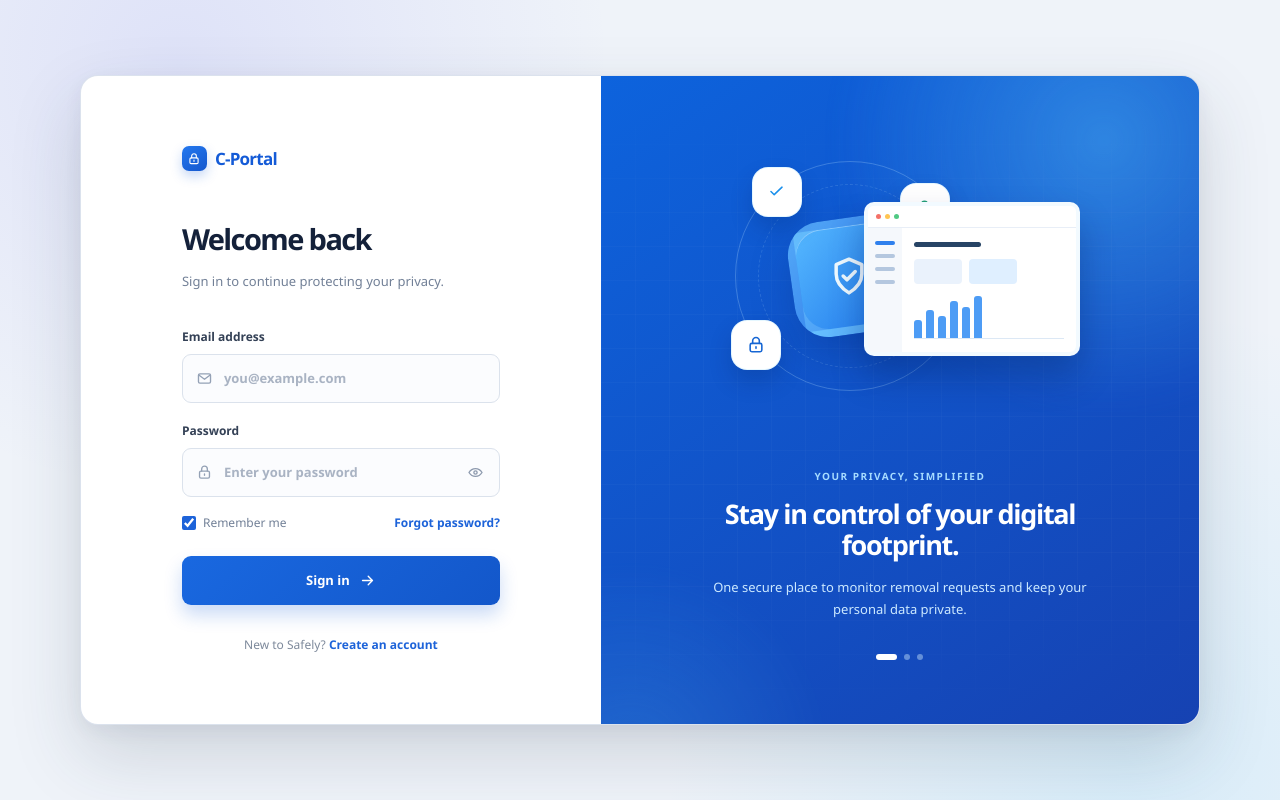
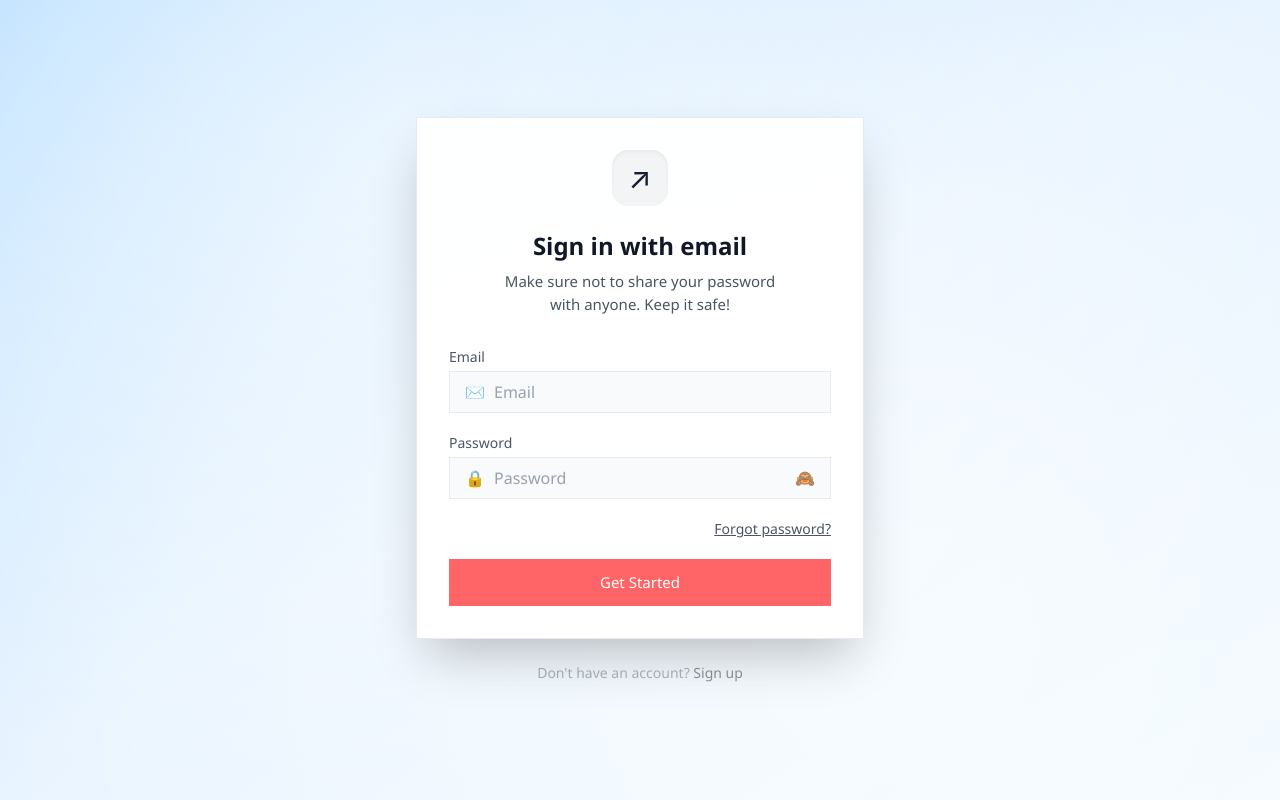
Before and after one commit to ivanepou22/customerserviceportal, a React (Vite) app in the folder FrontEnd-React/: page / in a window 1280 px wide. Built offline with nearby package versions, Linux system fonts and the light colour scheme.

Commit message:
feat: enhance LoginPage UI and refactor handleSubmit function for improved user experience

```diff
--- a/FrontEnd-React/src/components/LoginPage.jsx
+++ b/FrontEnd-React/src/components/LoginPage.jsx
@@ -3,104 +3,100 @@ import { useState } from "react";
 function LoginPage({ onLogin }) {
   const [showPassword, setShowPassword] = useState(false);
 
-  function handleSubmit(event) {
-    event.preventDefault();
+  const handleSubmit = (e) => {
+    e.preventDefault();
+    // TODO: Connect to your Node.js endpoint here
+    // Example: fetch('/api/auth/login', { ... })
     onLogin();
-  }
+  };
 
   return (
-    <main className="login-shell">
-      <section className="login-card" aria-label="Sign in to Safely">
-        <div className="login-form-panel">
-          <a href="#login" className="login-brand" aria-label="Safely home">
-            <span className="login-brand-mark"><LockIcon size={14} /></span>
-            <span>C-Portal</span>
-          </a>
+    <main className="min-h-screen bg-gradient-to-br from-[#a5d6ff] via-[#e0f0ff] to-[#f0f9ff] flex items-center justify-center p-4 relative overflow-hidden">
+      {/* Background decorative elements */}
+      <div className="absolute inset-0 bg-[radial-gradient(circle_at_30%_20%,rgba(255,255,255,0.6),transparent)]" />
+      <div className="absolute inset-0 bg-[radial-gradient(circle_at_70%_80%,rgba(255,255,255,0.5),transparent)]" />
 
-          <div className="login-heading">
-            <h1>Welcome back</h1>
-            <p>Sign in to continue protecting your privacy.</p>
+      <div className="w-full max-w-md">
+        <div className="bg-white/95 backdrop-blur-xl shadow-2xl p-8 border border-white/60">
+          {/* Header Icon */}
+          <div className="flex justify-center mb-6">
+            <div className="w-14 h-14 bg-gray-100 rounded-2xl flex items-center justify-center shadow-inner">
+              <span className="text-3xl">↗</span>
+            </div>
           </div>
 
-          <form className="login-form" onSubmit={handleSubmit}>
-            <label className="login-field">
-              <span>Email address</span>
-              <span className="input-wrap">
-                <MailIcon size={17} />
-                <input type="email" name="email" placeholder="you@example.com" autoComplete="email" required />
-              </span>
-            </label>
+          <div className="text-center mb-8">
+            <h1 className="text-2xl font-semibold text-gray-900">Sign in with email</h1>
+            <p className="text-gray-600 mt-2 text-[15px]">
+              Make sure not to share your password<br />
+              with anyone. Keep it safe!
+            </p>
+          </div>
 
-            <label className="login-field">
-              <span>Password</span>
-              <span className="input-wrap">
-                <LockIcon size={17} />
-                <input type={showPassword ? "text" : "password"} name="password" placeholder="Enter your password" autoComplete="current-password" required />
-                <button type="button" className="password-toggle" aria-label={showPassword ? "Hide password" : "Show password"} onClick={() => setShowPassword(!showPassword)}>
-                  {showPassword ? <EyeOffIcon size={17} /> : <EyeIcon size={17} />}
-                </button>
-              </span>
-            </label>
-
-            <div className="login-options">
-              <label className="remember-option"><input type="checkbox" defaultChecked /> <span>Remember me</span></label>
-              <a href="#forgot-password">Forgot password?</a>
+          <form onSubmit={handleSubmit} className="space-y-5">
+            {/* Email */}
+            <div>
+              <label className="text-sm text-gray-600 mb-1 block">Email</label>
+              <div className="relative">
+                <div className="absolute left-4 top-1/2 -translate-y-1/2 text-gray-400">
+                  ✉️
+                </div>
+                <input
+                  type="email"
+                  placeholder="Email"
+                  required
+                  className="w-full pl-11 pr-4 py-2 bg-gray-50 border border-gray-200 focus:outline-none focus:border-gray-400 focus:ring-1 focus:ring-gray-300 text-gray-900 placeholder:text-gray-400"
+                />
+              </div>
             </div>
 
-            <button className="login-submit" type="submit">Sign in <ArrowIcon size={17} /></button>
+            {/* Password */}
+            <div>
+              <label className="text-sm text-gray-600 mb-1 block">Password</label>
+              <div className="relative">
+                <div className="absolute left-4 top-1/2 -translate-y-1/2 text-gray-400">
+                  🔒
+                </div>
+                <input
+                  type={showPassword ? "text" : "password"}
+                  placeholder="Password"
+                  required
+                  className="w-full pl-11 pr-12 py-2 bg-gray-50 border border-gray-200 focus:outline-none focus:border-gray-400 focus:ring-1 focus:ring-gray-300 text-gray-900 placeholder:text-gray-400"
+                />
+                <button
+                  type="button"
+                  onClick={() => setShowPassword(!showPassword)}
+                  className="absolute right-4 top-1/2 -translate-y-1/2 text-gray-400 hover:text-gray-600"
+                >
+                  {showPassword ? "👁️" : "🙈"}
+                </button>
+              </div>
+            </div>
+
+            <div className="flex justify-end">
+              <a href="#forgot" className="text-sm text-gray-600 hover:text-gray-900 underline">
+                Forgot password?
+              </a>
+            </div>
+
+            <button
+              type="submit"
+              className="w-full bg-red-400 hover:bg-gray-900 text-white py-3 font-medium text-[15px] transition-all active:scale-[0.985]"
+            >
+              Get Started
+            </button>
           </form>
-
-          <p className="create-account">New to Safely? <a href="#create-account">Create an account</a></p>
         </div>
 
-        <aside className="login-art-panel" aria-label="Privacy dashboard preview">
-          <div className="art-glow art-glow-large" />
-          <div className="art-glow art-glow-small" />
-          <div className="art-grid" />
-          <div className="art-content">
-            <div className="art-visual" aria-hidden="true">
-              <div className="orbit orbit-one" />
-              <div className="orbit orbit-two" />
-              <div className="privacy-core"><ShieldIcon size={44} /></div>
-              <div className="data-node node-check"><CheckIcon size={19} /></div>
-              <div className="data-node node-lock"><LockIcon size={20} /></div>
-              <div className="data-node node-user"><UserIcon size={21} /></div>
-              <div className="dashboard-preview">
-                <div className="preview-topbar"><i /><i /><i /></div>
-                <div className="preview-body">
-                  <div className="preview-sidebar"><span /><span /><span /><span /></div>
-                  <div className="preview-main">
-                    <span className="preview-title" />
-                    <div className="preview-stat-row"><span /><span /></div>
-                    <span className="preview-chart"><i /><i /><i /><i /><i /><i /></span>
-                  </div>
-                </div>
-              </div>
-            </div>
-            <div className="art-copy">
-              <p className="art-kicker">YOUR PRIVACY, SIMPLIFIED</p>
-              <h2>Stay in control of your digital footprint.</h2>
-              <p>One secure place to monitor removal requests and keep your personal data private.</p>
-            </div>
-            <div className="art-pagination" aria-hidden="true"><i className="active" /><i /><i /></div>
-          </div>
-        </aside>
-      </section>
+        <p className="text-center text-sm text-gray-600 mt-6">
+          Don't have an account?{" "}
+          <a href="#signup" className="text-black font-medium hover:underline">
+            Sign up
+          </a>
+        </p>
+      </div>
     </main>
   );
 }
 
-function SvgIcon({ children, size = 20 }) {
-  return <svg aria-hidden="true" width={size} height={size} viewBox="0 0 24 24" fill="none" stroke="currentColor" strokeWidth="1.9" strokeLinecap="round" strokeLinejoin="round">{children}</svg>;
-}
-
-const LockIcon = ({ size }) => <SvgIcon size={size}><rect x="5" y="10" width="14" height="10" rx="2" /><path d="M8 10V7a4 4 0 0 1 8 0v3M12 14v2" /></SvgIcon>;
-const MailIcon = ({ size }) => <SvgIcon size={size}><rect x="3.5" y="5.5" width="17" height="13" rx="2" /><path d="m4 7 8 6 8-6" /></SvgIcon>;
-const EyeIcon = ({ size }) => <SvgIcon size={size}><path d="M2.8 12s3.4-5.5 9.2-5.5S21.2 12 21.2 12 17.8 17.5 12 17.5 2.8 12 2.8 12Z" /><circle cx="12" cy="12" r="2.3" /></SvgIcon>;
-const EyeOffIcon = ({ size }) => <SvgIcon size={size}><path d="m3 3 18 18M10.6 6.8A10.6 10.6 0 0 1 12 6.5c5.8 0 9.2 5.5 9.2 5.5a16.3 16.3 0 0 1-3.1 3.7M6.1 6.1A16.2 16.2 0 0 0 2.8 12s3.4 5.5 9.2 5.5c1.1 0 2.1-.2 3-.5" /><circle cx="12" cy="12" r="2.3" /></SvgIcon>;
-const ArrowIcon = ({ size }) => <SvgIcon size={size}><path d="M5 12h14M13 6l6 6-6 6" /></SvgIcon>;
-const ShieldIcon = ({ size }) => <SvgIcon size={size}><path d="m12 2.8 7 3v5.1c0 4.6-3.1 7.9-7 10.3-3.9-2.4-7-5.7-7-10.3V5.8l7-3Z" /><path d="m8.8 12 2.1 2.1 4.5-4.5" /></SvgIcon>;
-const CheckIcon = ({ size }) => <SvgIcon size={size}><path d="m5 12 4.1 4L19 6.5" /></SvgIcon>;
-const UserIcon = ({ size }) => <SvgIcon size={size}><circle cx="12" cy="8" r="3" /><path d="M5.5 20a6.5 6.5 0 0 1 13 0" /></SvgIcon>;
-
 export default LoginPage;
```
